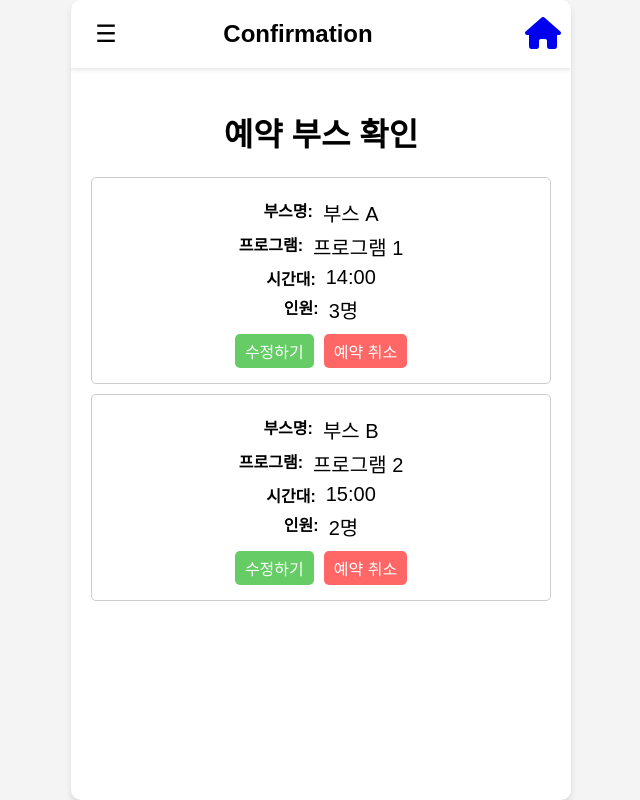
After one commit to tessyoun/EXHIBIT_PROGRAM, a Django app: page /confirmation/ in a window 1280 px wide. The commit adds this page. Shown: the whole page, without its empty margins (319-959 px from the left). Run offline with Django 4.2, Linux system fonts and the light colour scheme; parts of the project's set-up code (start-up, migrations or seed data) failed here and were passed over.

Commit message:
예약 확인 템플릿 추가

```diff
--- a/Big_Project_G7/mysite/urls.py
+++ b/Big_Project_G7/mysite/urls.py
@@ -18,6 +18,7 @@ urlpatterns = [
     path('edit_profile/', views.edit_profile_view, name='edit_profile'),
     path('edit_booth/', views.edit_booth_view, name='edit_booth'),
     path('reservation/', views.reservation, name='reservation'),
+    path('confirmation/', views.confirmation, name='confirmation'),
 ]
 
 from django.conf import settings
--- a/Big_Project_G7/mysite/views.py
+++ b/Big_Project_G7/mysite/views.py
@@ -60,3 +60,6 @@ def edit_booth_view(request):
 
 def reservation(request):
     return render(request, 'reservation.html')
+
+def confirmation(request):
+    return render(request, 'confirmation.html')
--- /dev/null
+++ b/Big_Project_G7/static/confirmation.css
@@ -0,0 +1,58 @@
+/* confirmation.css */
+.confirmation-container {
+    text-align: center;
+    padding: 20px;
+}
+
+.reservation-details {
+    margin: 20px 0;
+}
+
+.reservation-item {
+    border: 1px solid #ccc;
+    padding: 15px;
+    margin: 10px 0;
+    border-radius: 5px;
+}
+
+.detail-item {
+    display: flex;
+    justify-content: center;
+    margin: 5px 0;
+}
+
+.detail-title {
+    font-weight: bold;
+    margin-right: 10px;
+}
+
+.detail-content {
+    font-size: 20px;
+}
+
+.button-container {
+    display: flex;
+    justify-content: center;
+    margin-top: 10px;
+}
+
+.cancel-button {
+    font-size: 16px;
+    padding: 5px 10px;
+    background-color: #ff6666;
+    color: white;
+    border: none;
+    border-radius: 5px;
+    cursor: pointer;
+    margin-left: 10px;
+}
+
+.edit-button {
+    font-size: 16px;
+    padding: 5px 10px;
+    background-color: #66cc66;
+    color: white;
+    border: none;
+    border-radius: 5px;
+    cursor: pointer;
+}
--- /dev/null
+++ b/Big_Project_G7/templates/confirmation.html
@@ -0,0 +1,94 @@
+<!DOCTYPE html>
+{% load static %}
+<html lang="ko">
+<head>
+    <meta charset="UTF-8">
+    <meta name="viewport" content="width=device-width, initial-scale=1.0">
+    <title>부스 예약 확인</title>
+    <link rel="stylesheet" href="{% static 'css/bass.css' %}" />
+    <link rel="stylesheet" href="{% static 'confirmation.css' %}" />
+    <link rel="stylesheet" href="https://cdnjs.cloudflare.com/ajax/libs/font-awesome/6.0.0-beta3/css/all.min.css" />
+</head>
+<body>
+    <div class="container">
+        <header>
+            <button class="menu-btn" id="menu-btn">&#9776;</button>
+            <h1>Confirmation</h1>
+            <a id="home" href="{% url 'index' %}" ><i class="fas fa-home fa-2xl"> </i></a>
+            <nav class="mobile-menu" id="mobile-menu">
+                <ul>
+                    <li><a href="{% url 'index' %}"><i class="fas fa-home fa-2xl"></i></a></li><br><br>
+                    <li><a href="{% url 'mypage' %}"><i class="fa-solid fa-check fa-xl"> 마이페이지</i></a></li><br>
+                    <li><a href="#"><i class="fa-solid fa-check fa-xl"> 예매 확인</i></a></li><br>
+                    <li><a href="#"><i class="fa-solid fa-check fa-xl"> 예약 확인</i></a></li><br>
+                    <div class="user_option">
+                        {% if not user.is_authenticated %}
+                          <li><a class="nav-link" href="{% url 'signup' %}"><i class="fa-regular fa-user fa-xl"> Signup</i></a></li><br>
+                          <li><a class="nav-link" href="{% url 'login' %}?next={{request.path}}"><i class="fa-regular fa-user fa-xl"> Login</i></a></li>
+                        {% else %}
+                          <li><p class="user-name"><span>{{user}}님!</span></p></li>
+                          <form class="logout-form" method="post" action="{% url 'logout' %}?next={{request.path}}" style="display:inline;">
+                            {% csrf_token %}
+                          <li><button type="submit" class="logout-button" style="background:none; border:none; color:inherit; padding:0; cursor:pointer;">
+                            Logout
+                          </button></li>
+                          </form>
+                        {% endif %}
+                      </div>
+                </ul>
+            </nav>
+        </header>
+        <div class="confirmation-container">
+            <h1>예약 부스 확인</h1>
+            <div class="reservation-details">
+                <div class="reservation-item">
+                    <div class="detail-item">
+                        <span class="detail-title">부스명:</span>
+                        <span class="detail-content">부스 A</span>
+                    </div>
+                    <div class="detail-item">
+                        <span class="detail-title">프로그램:</span>
+                        <span class="detail-content">프로그램 1</span>
+                    </div>
+                    <div class="detail-item">
+                        <span class="detail-title">시간대:</span>
+                        <span class="detail-content">14:00</span>
+                    </div>
+                    <div class="detail-item">
+                        <span class="detail-title">인원:</span>
+                        <span class="detail-content">3명</span>
+                    </div>
+                    <div class="button-container">
+                        <button class="edit-button">수정하기</button>
+                        <button class="cancel-button">예약 취소</button>
+                    </div>
+                </div>
+                <div class="reservation-item">
+                    <div class="detail-item">
+                        <span class="detail-title">부스명:</span>
+                        <span class="detail-content">부스 B</span>
+                    </div>
+                    <div class="detail-item">
+                        <span class="detail-title">프로그램:</span>
+                        <span class="detail-content">프로그램 2</span>
+                    </div>
+                    <div class="detail-item">
+                        <span class="detail-title">시간대:</span>
+                        <span class="detail-content">15:00</span>
+                    </div>
+                    <div class="detail-item">
+                        <span class="detail-title">인원:</span>
+                        <span class="detail-content">2명</span>
+                    </div>
+                    <div class="button-container">
+                        <button class="edit-button">수정하기</button>
+                        <button class="cancel-button">예약 취소</button>
+                    </div>
+                </div>
+                <!-- 추가 예약 항목은 여기에 계속 추가 -->
+            </div>
+        </div>
+    </div>
+    <script src="{% static 'js/script.js' %}"></script>
+</body>
+</html>
--- a/Big_Project_G7/templates/index.html
+++ b/Big_Project_G7/templates/index.html
@@ -26,7 +26,8 @@
                           <li><p class="user-name"><i class="fa-regular fa-user fa-xl"><span>{{user}}님!</span></i></p></li>
                           <li><a href="{% url 'mypage' %}"><i class="fa-solid fa-check fa-xl"> 마이페이지</i></a></li><br>    <!-- 로그인시 이용가능하도록 -->
                           <li><a href="#"><i class="fa-solid fa-check fa-xl"> 예매 확인</i></a></li><br>                      <!-- 로그인시 이용가능하도록 -->
-                          <li><a href="#"><i class="fa-solid fa-check fa-xl"> 예약 확인</i></a></li><br>                      <!-- 로그인시 이용가능하도록 -->
+                          {% comment %} <li><a href="#"><i class="fa-solid fa-check fa-xl"> 예약 확인</i></a></li><br>                      <!-- 로그인시 이용가능하도록 --> {% endcomment %}
+                          <li><a href="confirmation"><i class="fa-solid fa-check fa-xl"> 예약 확인</i></a></li><br>                      <!-- confirmation.html로 연결해 둠 -->
                           <form class = "logout-form" method="post" action="{% url 'logout' %}?next={{request.path}}" style="display:inline;">
                             {% csrf_token %}
 
--- a/Big_Project_G7/templates/reservation.html
+++ b/Big_Project_G7/templates/reservation.html
@@ -58,6 +58,6 @@
             <button id="reserve-button">예약하기</button>
         </div>
     </div>
-    <script src="{% static '/js/script.js' %}"></script>
+    <script src="{% static 'js/script.js' %}"></script>
 </body>
 </html>
```
Also changed, not shown: Big_Project_G7/db.sqlite3.
